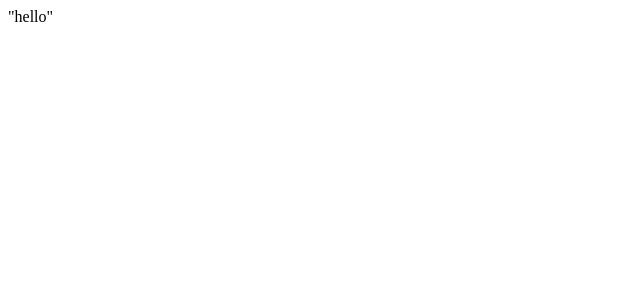
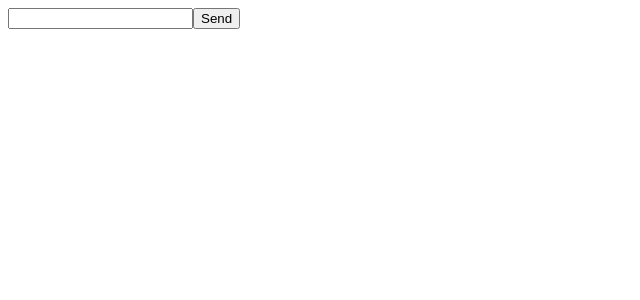
Before and after one commit to micsoni/chat-client, a React (Create React App) app: page / in a window 1280 px wide. Shown: the top 300 px of the page, without its empty margins (0-640 px from the left). Built offline with nearby package versions, Linux system fonts and the light colour scheme.

Commit message:
added input

```diff
--- a/package.json
+++ b/package.json
@@ -8,7 +8,11 @@
     "@testing-library/user-event": "^7.2.1",
     "react": "^16.13.0",
     "react-dom": "^16.13.0",
-    "react-scripts": "3.4.0"
+    "react-redux": "^7.2.0",
+    "react-scripts": "3.4.0",
+    "redux": "^4.0.5",
+    "redux-thunk": "^2.3.0",
+    "superagent": "^5.2.2"
   },
   "scripts": {
     "start": "react-scripts start",
--- a/src/App.js
+++ b/src/App.js
@@ -1,8 +1,28 @@
 import React from "react";
+import superagent from "superagent";
 
 class App extends React.Component {
+  onSubimit = async event => {
+    event.preventDefault();
+    try {
+      const response = await superagent
+        .post("http://localhost:4000/message")
+        .send({ text: "hardcoded" });
+      console.log(response);
+    } catch (error) {
+      console.log(error);
+    }
+  };
+
   render() {
-    return <div>"hello"</div>;
+    return (
+      <main>
+        <form onSubmit={this.onSubimit}>
+          <input type="text"></input>
+          <button>Send</button>
+        </form>
+      </main>
+    );
   }
 }
 
--- a/src/index.js
+++ b/src/index.js
@@ -1,6 +1,12 @@
 import React from "react";
 import ReactDOM from "react-dom";
+import { Provider } from "react-redux";
+import App from "./App";
+import store from "./store/index";
 
-import App from "./App";
-
-ReactDOM.render(<App />, document.getElementById("root"));
+ReactDOM.render(
+  <Provider store={store}>
+    <App />
+  </Provider>,
+  document.getElementById("root")
+);
--- /dev/null
+++ b/src/store/index.js
@@ -0,0 +1,8 @@
+import { createStore } from "redux";
+import reducer from "./rootReducer";
+
+const enhancer =
+  window.__REDUX_DEVTOOLS_EXTENSION__ && window.__REDUX_DEVTOOLS_EXTENSION__();
+const store = createStore(reducer, enhancer);
+
+export default store;
--- /dev/null
+++ b/src/store/messages.js
@@ -0,0 +1,10 @@
+const initialState = [];
+
+function reducer(state = initialState, action) {
+  switch (action.type) {
+    default:
+      return state;
+  }
+}
+
+export default reducer;
--- /dev/null
+++ b/src/store/rootReducer.js
@@ -0,0 +1,6 @@
+import { combineReducers } from "redux";
+import messagesReducer from "./messages";
+
+export default combineReducers({
+  messages: messagesReducer
+});
```
Also changed, not shown: 1 other file (tests, documents, lock files or other folders).
